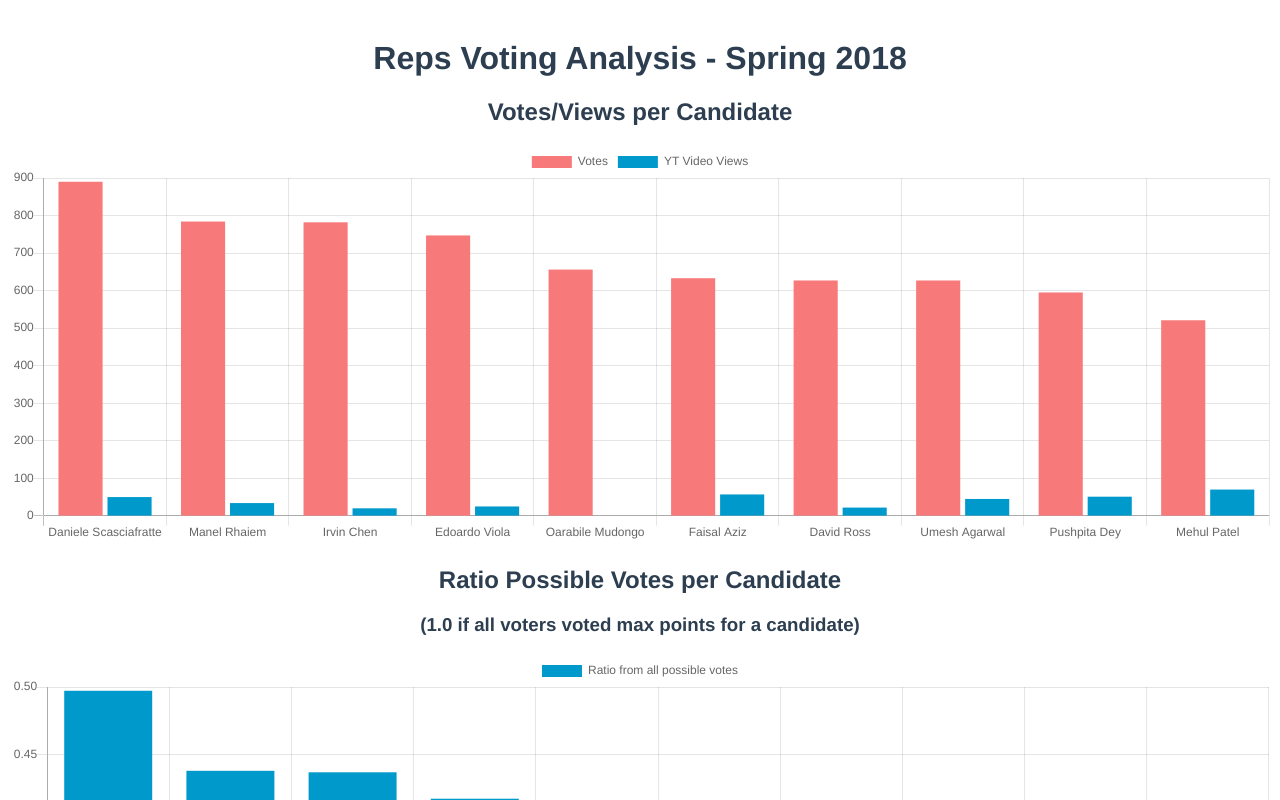
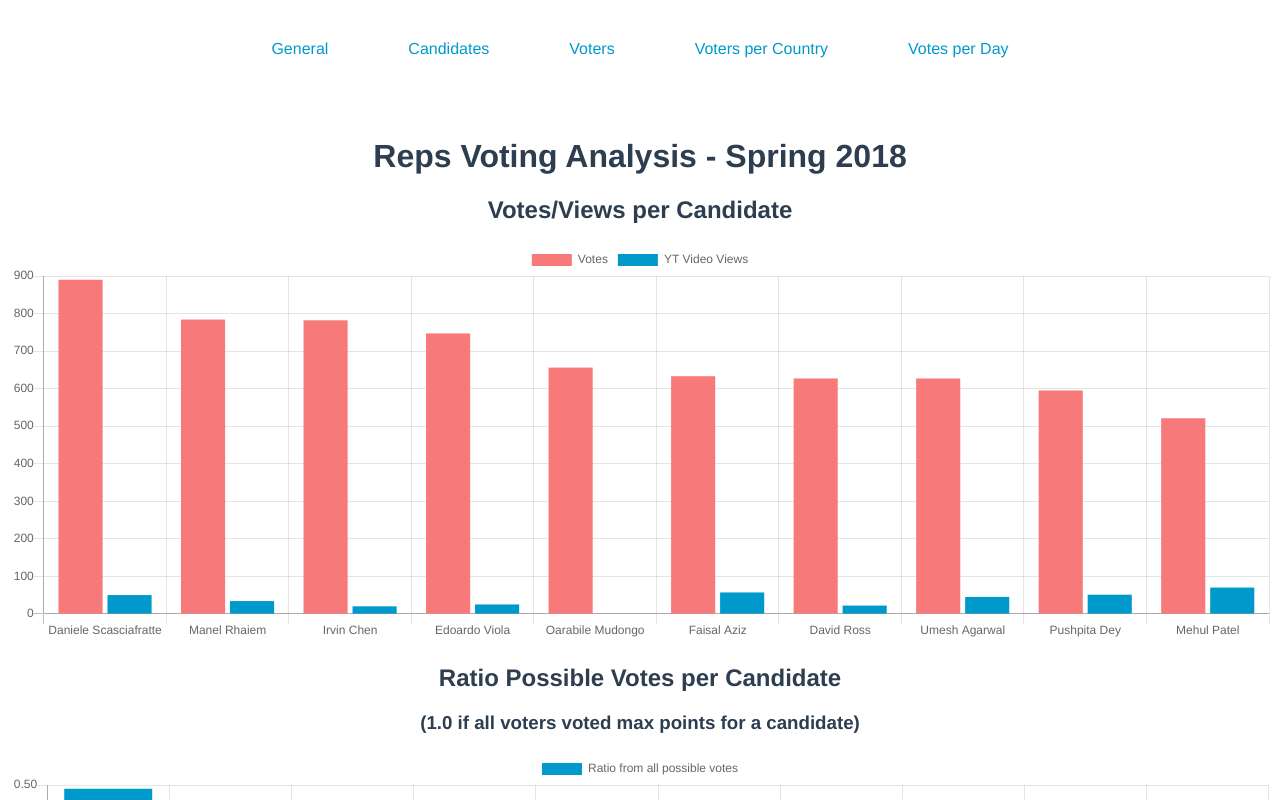
Before and after one commit to MichaelKohler/reps-voting-analysis, a Vue app in the folder voting/: page /#/candidates in a window 1280 px wide. Shown: the top 800 px of the page. Built offline with nearby package versions, Linux system fonts and the light colour scheme.

Commit message:
Add General view

```diff
--- a/voting/package.json
+++ b/voting/package.json
@@ -11,7 +11,8 @@
     "axios": "^0.18.0",
     "chart.js": "^2.7.2",
     "vue": "^2.5.16",
-    "vue-chartjs": "^3.3.1"
+    "vue-chartjs": "^3.3.1",
+    "vue-router": "^3.0.1"
   },
   "devDependencies": {
     "@vue/cli-plugin-babel": "^3.0.0-beta.11",
--- a/voting/src/App.vue
+++ b/voting/src/App.vue
@@ -1,18 +1,22 @@
 <template>
   <div id="app">
-    <RepsCharts msg="Reps Voting Analysis - Spring 2018"/>
+    <Navigation/>
+    <router-view></router-view>
   </div>
 </template>
 
 <script>
-  import VueCharts from 'vue-chartjs'
-  import RepsCharts from './components/RepsCharts.vue';
+  import VueCharts from 'vue-chartjs';
+  import router from './router';
+
+  import Navigation from './components/Navigation.vue';
 
   export default {
     name: 'app',
+    router,
     components: {
       VueCharts,
-      RepsCharts,
+      Navigation,
     }
   }
 </script>
--- /dev/null
+++ b/voting/src/components/GeneralCharts.vue
@@ -0,0 +1,47 @@
+<template>
+  <div class="charts">
+    <h1>Reps Voting Analysis - Spring 2018</h1>
+    <section class="tiles">
+      <RepsTile :amount="this.voting.analysis.nominees.length" title="Total nominees" />
+      <RepsTile :amount="this.voting.analysis.totalVoters" title="Total voters" />
+      <RepsTile :amount="this.voting.analysis.totalElegible" title="Total Elegible" />
+      <RepsTile :amount="this.votersRatioInPercent" title="% voted" />
+    </section>
+  </div>
+</template>
+
+<script>
+  import axios from 'axios';
+  import RepsTile from './RepsTile.vue';
+
+  export default {
+    name: 'GeneralCharts',
+    props: {},
+    components: {
+      RepsTile,
+    },
+    computed: {
+      votersRatioInPercent() {
+        const percentage = this.voting.analysis.totalVotersRatio * 100;
+        return percentage.toFixed(2);
+      }
+    },
+    data() {
+      return {
+        voting: {},
+      };
+    },
+    mounted() {
+      axios.get("/voting_analysis.json")
+        .then((response) => { this.voting = response.data; });
+    },
+  }
+</script>
+
+<style scoped>
+  .tiles {
+    display: flex;
+    margin: 20vh 10vw;
+    justify-content: space-between;
+  }
+</style>
--- /dev/null
+++ b/voting/src/components/Navigation.vue
@@ -0,0 +1,41 @@
+<template>
+  <div class="navigation">
+    <ul>
+      <li><router-link to="/">General</router-link></li>
+      <li><router-link to="/candidates">Candidates</router-link></li>
+      <li><router-link to="/voters">Voters</router-link></li>
+      <li><router-link to="/votersPerCountry">Voters per Country</router-link></li>
+      <li><router-link to="/votesPerDay">Votes per Day</router-link></li>
+    </ul>
+  </div>
+</template>
+
+<script>
+  export default {
+    name: 'Navigation',
+    props: {},
+    components: {},
+  }
+</script>
+
+<style scoped>
+  .navigation {
+    margin-bottom: 10vh;
+  }
+
+  ul {
+    list-style-type: none;
+    margin: 0;
+    padding: 0;
+  }
+
+  ul li {
+    display: inline;
+    padding: 0 5vh;
+  }
+
+  a {
+    color: #0099cc;
+    text-decoration: none;
+  }
+</style>
--- a/voting/src/components/RepsCharts.vue
+++ b/voting/src/components/RepsCharts.vue
@@ -1,6 +1,6 @@
 <template>
   <div class="charts">
-    <h1>{{ msg }}</h1>
+    <h1>Reps Voting Analysis - Spring 2018</h1>
     <CandidateVoteChart
       title="Votes/Views per Candidate"
       :voting="voting"
@@ -20,9 +20,7 @@
 
   export default {
     name: 'RepsCharts',
-    props: {
-      msg: String,
-    },
+    props: {},
     components: {
       CandidateVoteChart,
       CandidatePossibleVotesChart,
--- /dev/null
+++ b/voting/src/components/RepsTile.vue
@@ -0,0 +1,34 @@
+<template>
+  <div class="tile">
+    <p class="number">{{ this.amount }}</p>
+    <p>{{ this.title }}</p>
+  </div>
+</template>
+
+<script>
+  export default {
+    name: 'RepsTile',
+    props: {
+      amount: Number,
+      title: String,
+    },
+    components: {},
+  }
+</script>
+
+<style scoped>
+  .tile {
+    min-width: 15vw;
+    min-height: 15vw;
+    margin: 20px;
+    background-color: #f87979;
+    display: flex;
+    flex-direction: column;
+    align-items: center;
+    justify-content: center;
+  }
+
+  .tile .number {
+    font-size: 3rem;
+  }
+</style>
--- /dev/null
+++ b/voting/src/router.js
@@ -0,0 +1,21 @@
+import Vue from 'vue';
+import Router from 'vue-router';
+import GeneralCharts from './components/GeneralCharts.vue';
+import RepsCharts from './components/RepsCharts.vue';
+
+Vue.use(Router);
+
+export default new Router({
+  routes: [
+    {
+      path: '/',
+      name: 'General',
+      component: GeneralCharts
+    },
+    {
+      path: '/candidates',
+      name: 'RepsCharts',
+      component: RepsCharts
+    }
+  ]
+})
```
Also changed, not shown: voting/src/main.js (+4 -4 lines), 1 other file (tests, documents, lock files or other folders).
